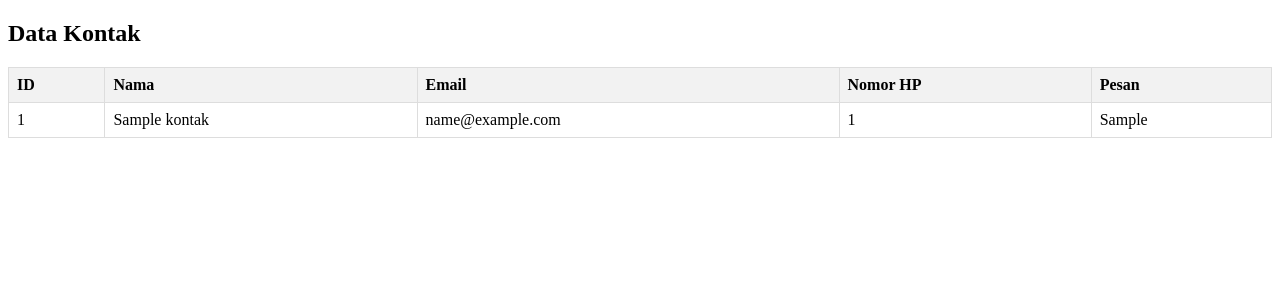
After one commit to ENDUGI1/PA_Pem_Web, a PHP site: page /kontak.php in a window 1280 px wide. The commit adds this page. Shown: the top 300 px of the page. Run offline with PHP 8.4, Linux system fonts and the light colour scheme; tables that the repository leaves empty hold one stand-in row (values such as "Sample post").

Commit message:
add : sudah bisa kirim kontak dan tersimpan
bisa di tampilkan apa saja kontak yang sudah di kirim, bisa langsung tembak ke kontak.php karena belum di kasih session

```diff
--- a/PA WEB/dashboard.php
+++ b/PA WEB/dashboard.php
@@ -204,6 +204,7 @@ while ($row = mysqli_fetch_assoc($result)){
                 <p>Today: <?php echo date("l, d F Y, H:i:s T"); ?></p>
                 <hr><br>
                 <div class="leading-btn">
+                    <a href = "kontak.php"><button class="add-btn">Lihat Pesan</button></a>
                     <a href = "tambah.php"><button class="add-btn">Tambah</button></a>
                     <a href = "logout.php"><button class="add-btn">Logout</button></a>
                 </div><br>
--- /dev/null
+++ b/PA WEB/kontak.php
@@ -0,0 +1,65 @@
+<!-- untuk nampilkan kontak (kalau perlu) -->
+<!-- belum pake session biar bisa langsung aja :) -->
+
+<?php
+require 'koneksi.php';
+
+// Mendapatkan semua data dari tabel data_kontak
+$result = mysqli_query($conn, "SELECT * FROM data_kontak");
+$data_kontak = mysqli_fetch_all($result, MYSQLI_ASSOC);
+
+?>
+
+<!DOCTYPE html>
+<html lang="en">
+<head>
+    <meta charset="UTF-8">
+    <meta name="viewport" content="width=device-width, initial-scale=1.0">
+    <title>Data Kontak</title>
+    <!-- Tambahkan stylesheet atau styling lainnya sesuai kebutuhan -->
+    <style>
+        table {
+            border-collapse: collapse;
+            width: 100%;
+        }
+
+        th, td {
+            border: 1px solid #ddd;
+            padding: 8px;
+            text-align: left;
+        }
+
+        th {
+            background-color: #f2f2f2;
+        }
+    </style>
+</head>
+<body>
+
+    <h2>Data Kontak</h2>
+
+    <table>
+        <thead>
+            <tr>
+                <th>ID</th>
+                <th>Nama</th>
+                <th>Email</th>
+                <th>Nomor HP</th>
+                <th>Pesan</th>
+            </tr>
+        </thead>
+        <tbody>
+            <?php foreach ($data_kontak as $kontak) : ?>
+                <tr>
+                    <td><?php echo $kontak['id']; ?></td>
+                    <td><?php echo $kontak['nama']; ?></td>
+                    <td><?php echo $kontak['email']; ?></td>
+                    <td><?php echo $kontak['nomor_hp']; ?></td>
+                    <td><?php echo $kontak['pesan']; ?></td>
+                </tr>
+            <?php endforeach; ?>
+        </tbody>
+    </table>
+
+</body>
+</html>
```
Also changed, not shown: PA WEB/index.php (+37 -6 lines).
